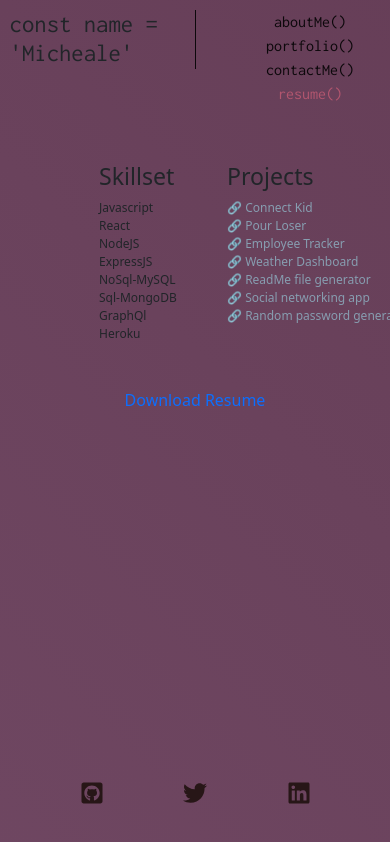
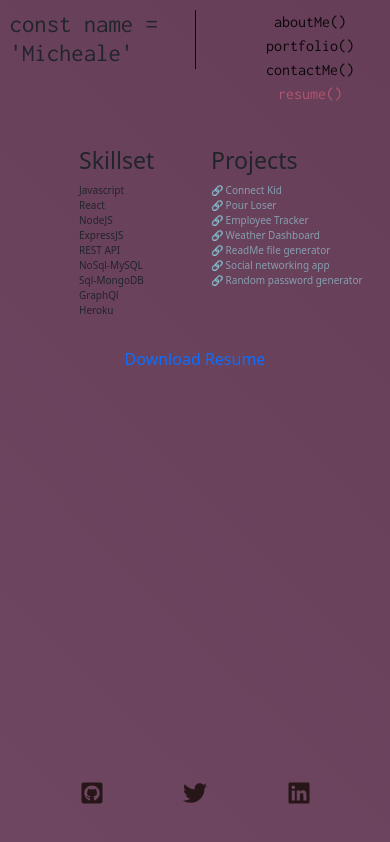
Before and after one commit to MikeTigray/react-portfolio, a React (Create React App) app: page /resume in a window 390 px wide. Built offline with nearby package versions, Linux system fonts and the light colour scheme.

Commit message:
sill working on resume.css

```diff
--- a/src/components/Contact/Contact.js
+++ b/src/components/Contact/Contact.js
@@ -27,12 +27,18 @@ export default function Contact() {
     <form ref={form} className="contact">
       <div className="form">
         <p>Full name</p>{" "}
-        <input name="user_name" placeholder="Your name" type="text" />
+        <input
+          htmlFor="user_name"
+          name="user_name"
+          placeholder="Your name"
+          type="text"
+        />
       </div>
       <div className="form">
         {" "}
         <p>Email address</p>
         <input
+          htmlFor="user_email"
           name="user_email"
           for="email_input"
           placeholder="email-address@email.com"
--- a/src/components/Resume/Resume.css
+++ b/src/components/Resume/Resume.css
@@ -1,18 +1,16 @@
 .container {
   text-align: center;
 }
-.list {
+.resume-list {
   display: flex;
   justify-content: center;
 }
 .item {
-  padding: 2rem;
-
-  width: 20rem;
+  padding: 3rem;
 }
 .item li {
   list-style: none;
-  font-size: 20px;
+  width: 10em;
   white-space: nowrap;
 }
 .item li ::before {
@@ -23,17 +21,18 @@
 }
 .item li a:hover {
   color: rgb(31, 65, 95);
-  font-weight: 500;
+  font-style: italic;
+  /* font-weight: 500; */
 }
 .item li a:visited {
   text-decoration: none;
 }
-@media screen and (max-width: 650px) {
+@media screen and (max-width: 600px) {
   .item {
-    width: 8rem;
+    padding: 1rem;
   }
 
   .item li {
-    font-size: 12px;
+    font-size: 10px;
   }
 }
--- a/src/components/Resume/Resume.js
+++ b/src/components/Resume/Resume.js
@@ -3,7 +3,7 @@ import pdf from "../../images/Micheale_Abay_Resume.pdf";
 export default function Resume() {
   return (
     <div>
-      <div className="list ">
+      <div className="resume-list ">
         <div>
           {" "}
           <ul className="item">
@@ -12,6 +12,7 @@ export default function Resume() {
             <li>React</li>
             <li>NodeJS</li>
             <li>ExpressJS</li>
+            <li>REST API</li>
             <li>NoSql-MySQL</li>
             <li>Sql-MongoDB</li>
             <li>GraphQl</li>
```
